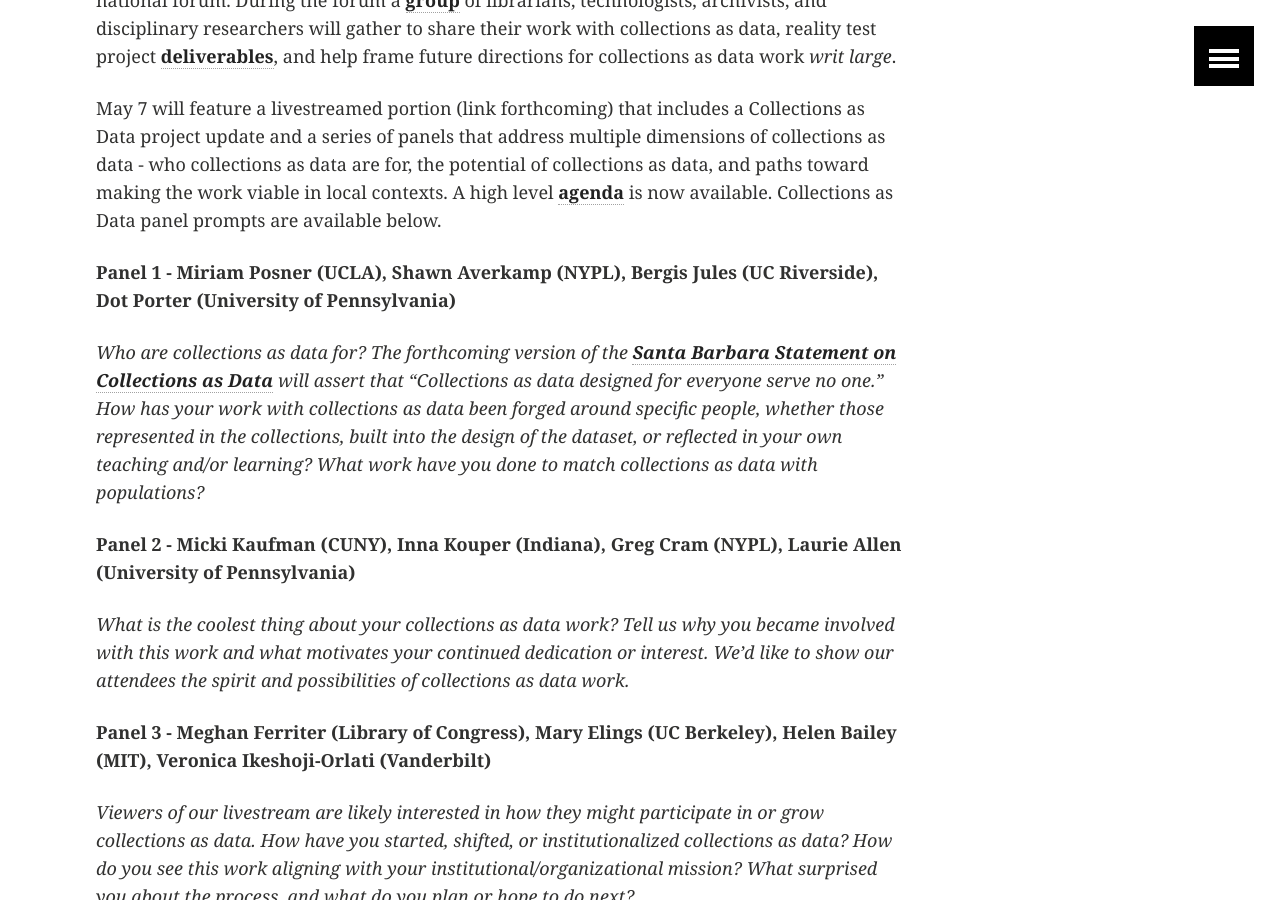
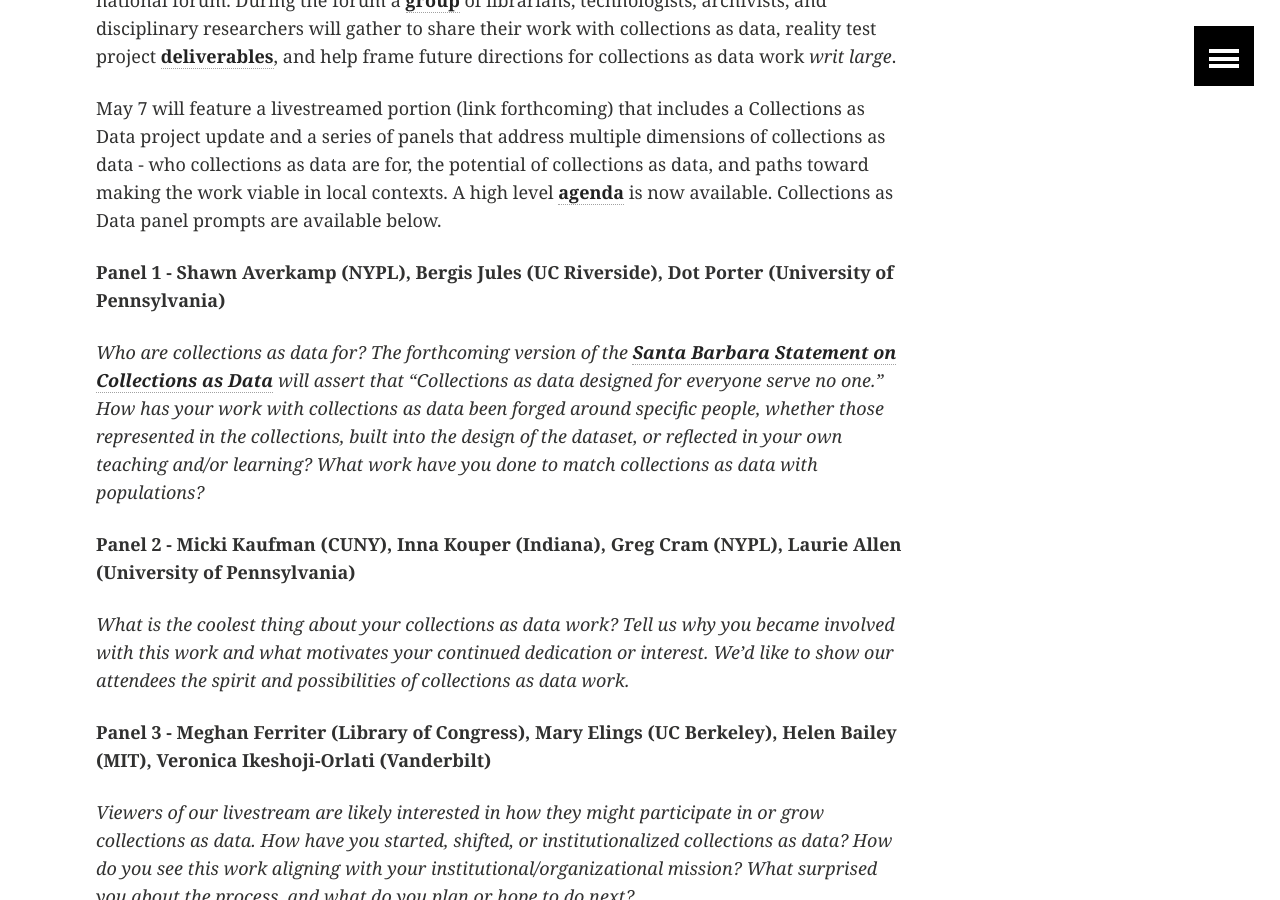
Before and after one commit to collectionsasdata/collectionsasdata.github.io, a Jekyll site: the page built from _posts/2018-04-18-forum2.markdown, in a window 1280 px wide and 900 px high, scrolled down 357 px. Built offline with Jekyll 4.4.1, drawn with Linux system fonts in a browser that asks for light colours; a script that is not in the unit is left out.

Commit message:
Update 2018-04-18-forum2.markdown

```diff
--- a/_posts/2018-04-18-forum2.markdown
+++ b/_posts/2018-04-18-forum2.markdown
@@ -10,7 +10,7 @@
 
 May 7 will feature a livestreamed portion (link forthcoming) that includes a Collections as Data project update and a series of panels that address multiple dimensions of collections as data - who collections as data are for, the potential of collections as data, and paths toward making the work viable in local contexts. A high level [**agenda**](https://docs.google.com/document/d/1xZcTLGkWSjzjnI7a9LSfCS_TzkMiLEXDmE3Rs0VIb0s/edit?usp=sharing) is now available. Collections as Data panel prompts are available below.
 
-**Panel 1 - Miriam Posner (UCLA), Shawn Averkamp (NYPL), Bergis Jules (UC Riverside), Dot Porter (University of Pennsylvania)**
+**Panel 1 - Shawn Averkamp (NYPL), Bergis Jules (UC Riverside), Dot Porter (University of Pennsylvania)**
 
 *Who are collections as data for? The forthcoming version of the [**Santa Barbara Statement on Collections as Data**](https://collectionsasdata.github.io/statement/) will assert that "Collections as data designed for everyone serve no one." How has your work with collections as data been forged around specific people, whether those represented in the collections, built into the design of the dataset, or reflected in your own teaching and/or learning? What work have you done to match collections as data with populations?*
 
```
